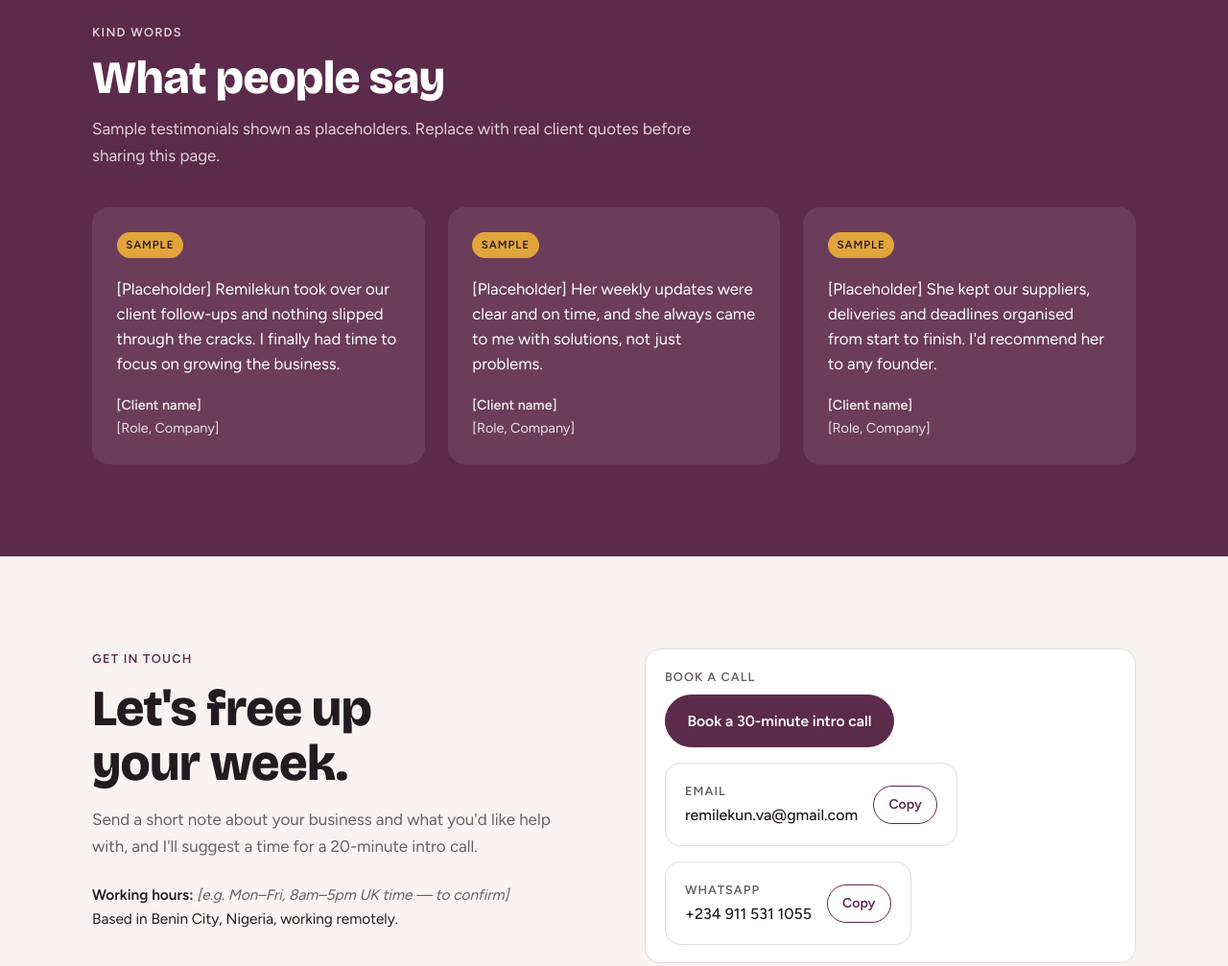
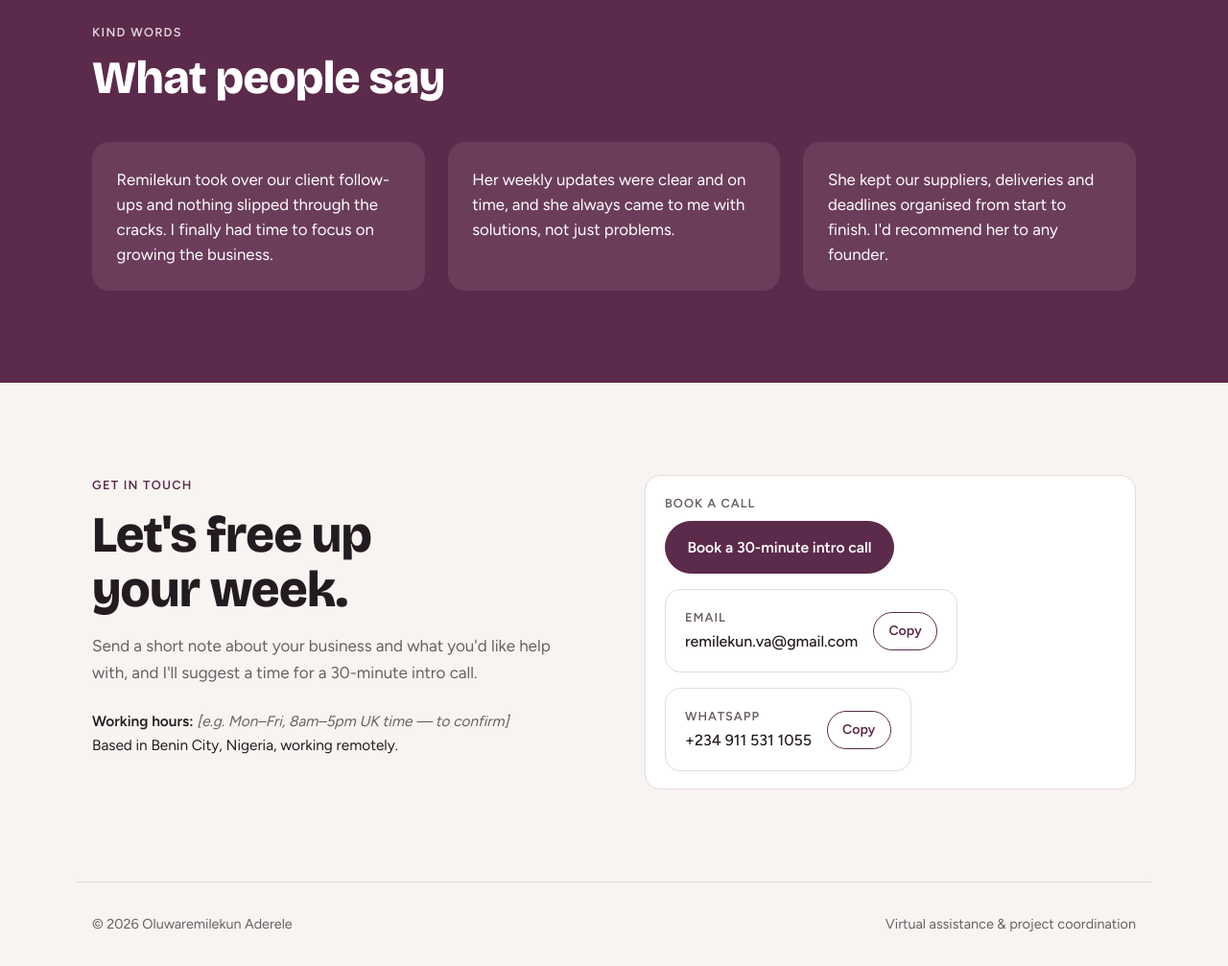
Before and after one commit to sequoiagroup/msremilekun, a plain HTML site: page index.html in a window 1280 px wide. Shown: the part 3180-4187 px from the top of the page at 96% size. Drawn offline with nearby package versions, Linux system fonts and the light colour scheme.

Commit message:
Update index.html
sample

```diff
--- a/index.html
+++ b/index.html
@@ -239,23 +239,23 @@ section{padding-block:clamp(3.5rem,8vw,6rem)}
       <div class="head">
         <p class="eyebrow">Kind words</p>
         <h2>What people say</h2>
-        <p>Sample testimonials shown as placeholders. Replace with real client quotes before sharing this page.</p>
+
       </div>
       <div class="quotes">
         <blockquote class="quote" style="margin:0">
-          <span class="sample">Sample</span>
-          <p>[Placeholder] Remilekun took over our client follow-ups and nothing slipped through the cracks. I finally had time to focus on growing the business.</p>
-          <footer><strong>[Client name]</strong>[Role, Company]</footer>
+
+          <p>Remilekun took over our client follow-ups and nothing slipped through the cracks. I finally had time to focus on growing the business.</p>
+
         </blockquote>
         <blockquote class="quote" style="margin:0">
-          <span class="sample">Sample</span>
-          <p>[Placeholder] Her weekly updates were clear and on time, and she always came to me with solutions, not just problems.</p>
-          <footer><strong>[Client name]</strong>[Role, Company]</footer>
+
+          <p>Her weekly updates were clear and on time, and she always came to me with solutions, not just problems.</p>
+
         </blockquote>
         <blockquote class="quote" style="margin:0">
-          <span class="sample">Sample</span>
-          <p>[Placeholder] She kept our suppliers, deliveries and deadlines organised from start to finish. I'd recommend her to any founder.</p>
-          <footer><strong>[Client name]</strong>[Role, Company]</footer>
+
+          <p>She kept our suppliers, deliveries and deadlines organised from start to finish. I'd recommend her to any founder.</p>
+
         </blockquote>
       </div>
     </div>
@@ -266,7 +266,7 @@ section{padding-block:clamp(3.5rem,8vw,6rem)}
       <div>
         <p class="eyebrow">Get in touch</p>
         <h2 style="margin-top:.75rem">Let's free up your week.</h2>
-        <p class="lede">Send a short note about your business and what you'd like help with, and I'll suggest a time for a 20-minute intro call.</p>
+        <p class="lede">Send a short note about your business and what you'd like help with, and I'll suggest a time for a 30-minute intro call.</p>
         <p class="hours"><strong>Working hours:</strong> <span class="ph">[e.g. Mon–Fri, 8am–5pm UK time — to confirm]</span><br>Based in Benin City, Nigeria, working remotely.</p>
       </div>
       <div class="channels">
```
